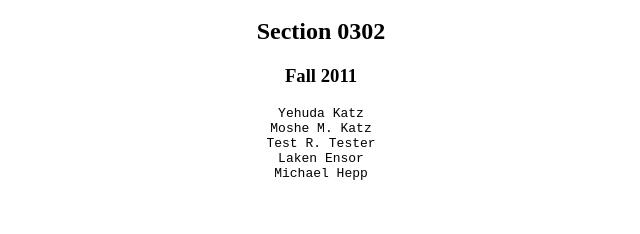
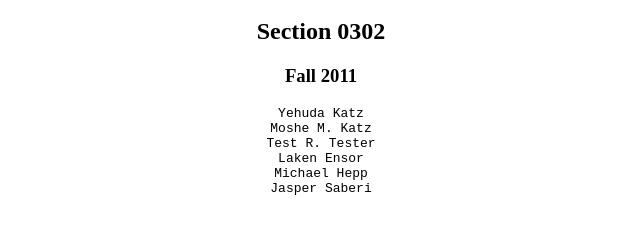
Before and after one commit to ENGL393/engl393.github.com, a plain HTML site: page index.html in a window 1280 px wide. Shown: the part 48-282 px from the top of the page, without its empty margins (319-959 px from the left). Drawn offline with Linux system fonts and the light colour scheme.

Commit message:
Update index.html

```diff
--- a/index.html
+++ b/index.html
@@ -12,6 +12,7 @@ Moshe M. Katz
 Test R. Tester
 Laken Ensor
 Michael Hepp
+Jasper Saberi
 
 <!--  Add your name above this line -->
 </pre>
```
